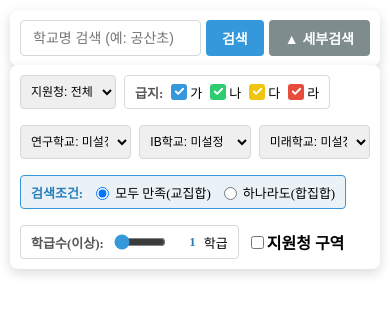
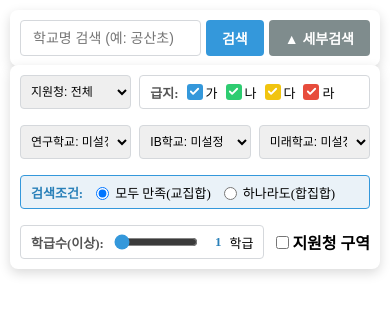
Before and after one commit to 1-Ryu/SchoolMap, a FastAPI app: page / in a window 390 px wide. Shown: the top 314 px of the page. Run offline with FastAPI, Linux system fonts and the light colour scheme; some libraries are stand-ins or nearby versions.

Commit message:
Add files via upload

```diff
--- a/templates/index.html
+++ b/templates/index.html
@@ -82,7 +82,7 @@
 
         <div class="filter-break"></div>
 
-        <div style="display: flex; align-items: center; gap: 8px; padding: 0 10px; border: 1px solid #3498DB; border-radius: 4px; font-size: 13px; background: #EAF2F8; margin-left: 5px; height: 34px; box-sizing: border-box;">
+        <div class="filter-mode-box" style="display: flex; align-items: center; gap: 8px; padding: 0 10px; border: 1px solid #3498DB; border-radius: 4px; font-size: 13px; background: #EAF2F8; margin-left: 5px; height: 34px; box-sizing: border-box;">
             <span style="color: #2980B9; font-weight: bold;">검색조건:</span>
             <label style="cursor: pointer; display: flex; align-items: center; gap: 3px;">
                 <input type="radio" name="filter-mode" value="and" checked onchange="applyFilters()"> 모두 만족(교집합)
@@ -94,13 +94,13 @@
 
         <div class="filter-break"></div>
 
-        <div style="display: flex; align-items: center; gap: 8px; padding: 0 10px; border: 1px solid #D5D8DC; border-radius: 4px; font-size: 13px; background: white; margin-left: 5px; height: 34px; box-sizing: border-box;">
+        <div class="filter-class-box" style="display: flex; align-items: center; gap: 8px; padding: 0 10px; border: 1px solid #D5D8DC; border-radius: 4px; font-size: 13px; background: white; margin-left: 5px; height: 34px; box-sizing: border-box;">
             <span style="color: #555; font-weight: bold;">학급수(이상):</span>
             <input type="range" id="filter-class-count" min="1" max="70" value="1" oninput="updateClassCountDisplay()" onchange="applyFilters()" style="width: 80px; accent-color: #3498DB; cursor: pointer;">
             <span id="class-count-display" style="font-weight: bold; color: #2980B9; width: 20px; text-align: right;">1</span><span>학급</span>
         </div>
 
-        <label style="margin-left: 13px; font-weight: bold; cursor: pointer; display: flex; align-items: center; height: 34px;">
+        <label class="filter-boundary" style="margin-left: 13px; font-weight: bold; cursor: pointer; display: flex; align-items: center; height: 34px;">
             <input type="checkbox" id="toggle-boundary" onchange="toggleBoundaries()"> 지원청 구역
         </label>
     </div>
--- a/templates/style.css
+++ b/templates/style.css
@@ -158,12 +158,32 @@ body, html { margin: 0; padding: 0; height: 100%; }
     #filter-box > label[style*="margin-left"] {
         margin-left: 0 !important;
     }
-    /* 학급수와 지원청 구역이 한 줄에 들어가도록 슬라이더를 줄인다. */
-    #filter-class-count {
-        width: 52px !important;
-    }
-    /* 아주 좁은 기종에서도 줄이 깨지지 않게, 모자랄 때만 줄어들 수 있게 둔다. */
-    #filter-district, #filter-grade {
+    /* 2줄(연구·IB·미래)의 3등분 격자에 나머지 줄의 끝선을 맞춘다.
+       한 칸 = (전체폭 - 간격 2개) / 3 */
+    #filter-district {
+        flex: 0 0 calc((100% - 16px) / 3);   /* 끝선 = 연구학교 끝 */
         min-width: 0;
     }
+    #filter-grade {
+        flex: 1 1 auto;                       /* IB 시작 ~ 미래학교 끝 */
+        min-width: 0;
+    }
+    .filter-mode-box {
+        flex: 1 1 100%;                       /* 한 줄 전체 */
+        min-width: 0;
+    }
+    .filter-class-box {
+        /* 기준 폭을 0으로 둬야 지원청 구역을 다음 줄로 밀지 않고, 남는 자리만 채운다 */
+        flex: 1 1 0;
+        min-width: 0;
+    }
+    .filter-boundary {
+        flex: 0 0 auto;                       /* 끝선 = 검색조건 끝 */
+    }
+    /* 넓어진 학급수 칸에 맞춰 슬라이더도 함께 늘린다. */
+    #filter-class-count {
+        flex: 1 1 auto;
+        width: auto !important;
+        min-width: 40px;
+    }
 }
```
